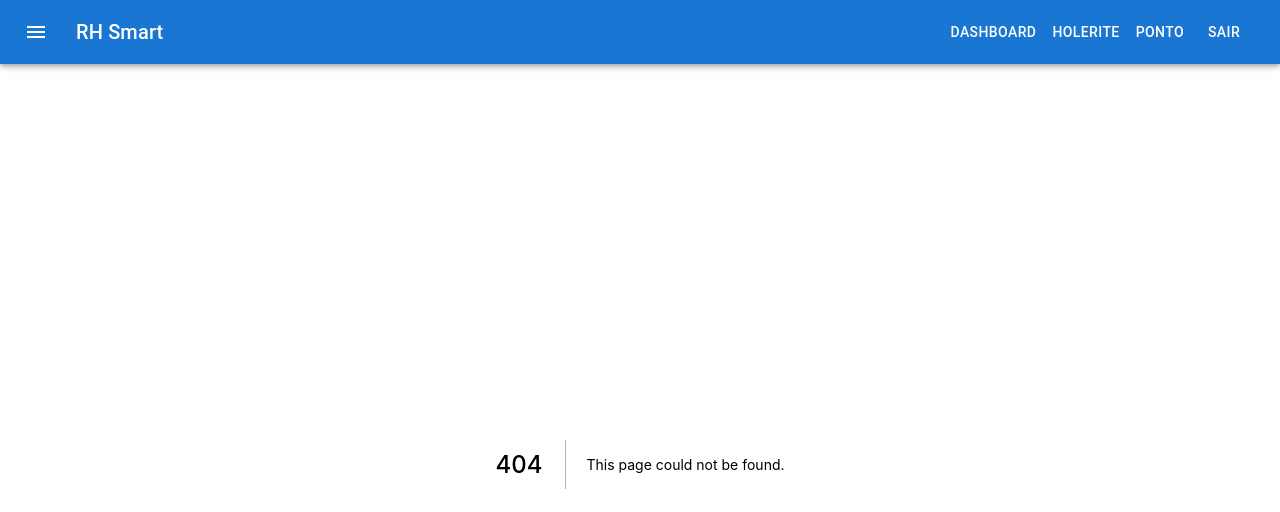
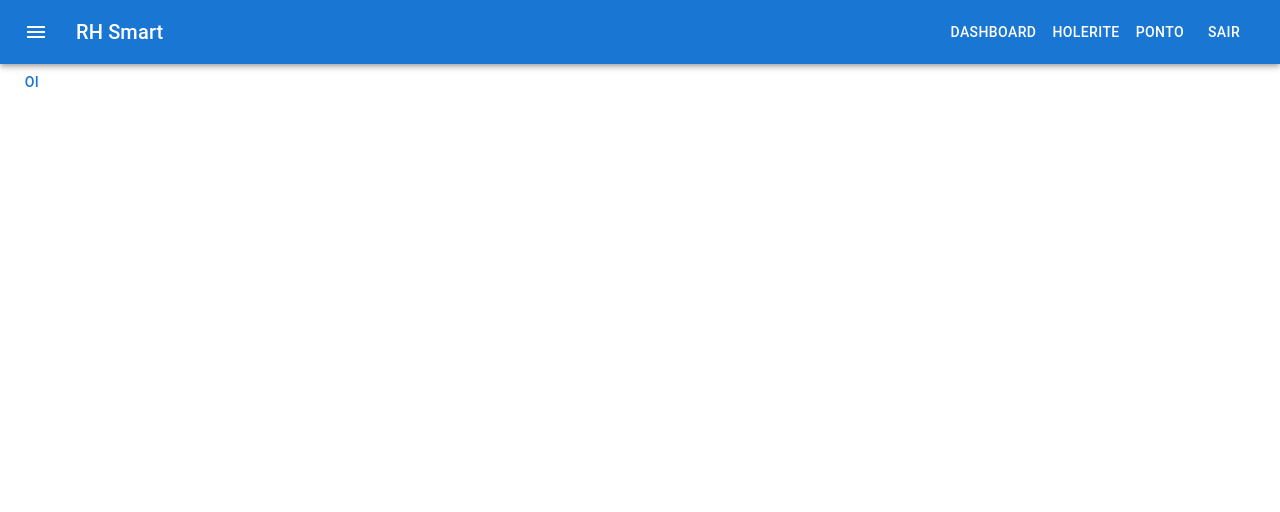
Before and after one commit to Alysonn2n/rh-smart, a Next.js app: page /ponto in a window 1280 px wide. Before the commit this address had no page. Shown: the top 512 px of the page. Built offline with nearby package versions, Linux system fonts and the light colour scheme.

Commit message:
feat(ponto): Page

```diff
--- /dev/null
+++ b/components/Ponto/ButtonStyled.styled.ts
@@ -0,0 +1,6 @@
+import { Button } from "@mui/material";
+import styled from "styled-components";
+
+export const StyledButton = styled(Button)`
+
+`
--- /dev/null
+++ b/components/Ponto/index.tsx
@@ -0,0 +1,11 @@
+import { StyledButton } from "./ButtonStyled.styled"
+
+const PontoForm = () => {
+    return (
+        <StyledButton>
+            Oi
+        </StyledButton>
+    )
+}
+
+export default PontoForm
--- /dev/null
+++ b/pages/ponto.tsx
@@ -0,0 +1,13 @@
+import PontoForm from "../components/Ponto"
+import HeadComponent from "../components/Head"
+
+const Ponto = () => {
+    return (
+        <>
+            <HeadComponent title='Ponto' />
+            <PontoForm />
+        </>
+    )
+}
+
+export default Ponto
```
